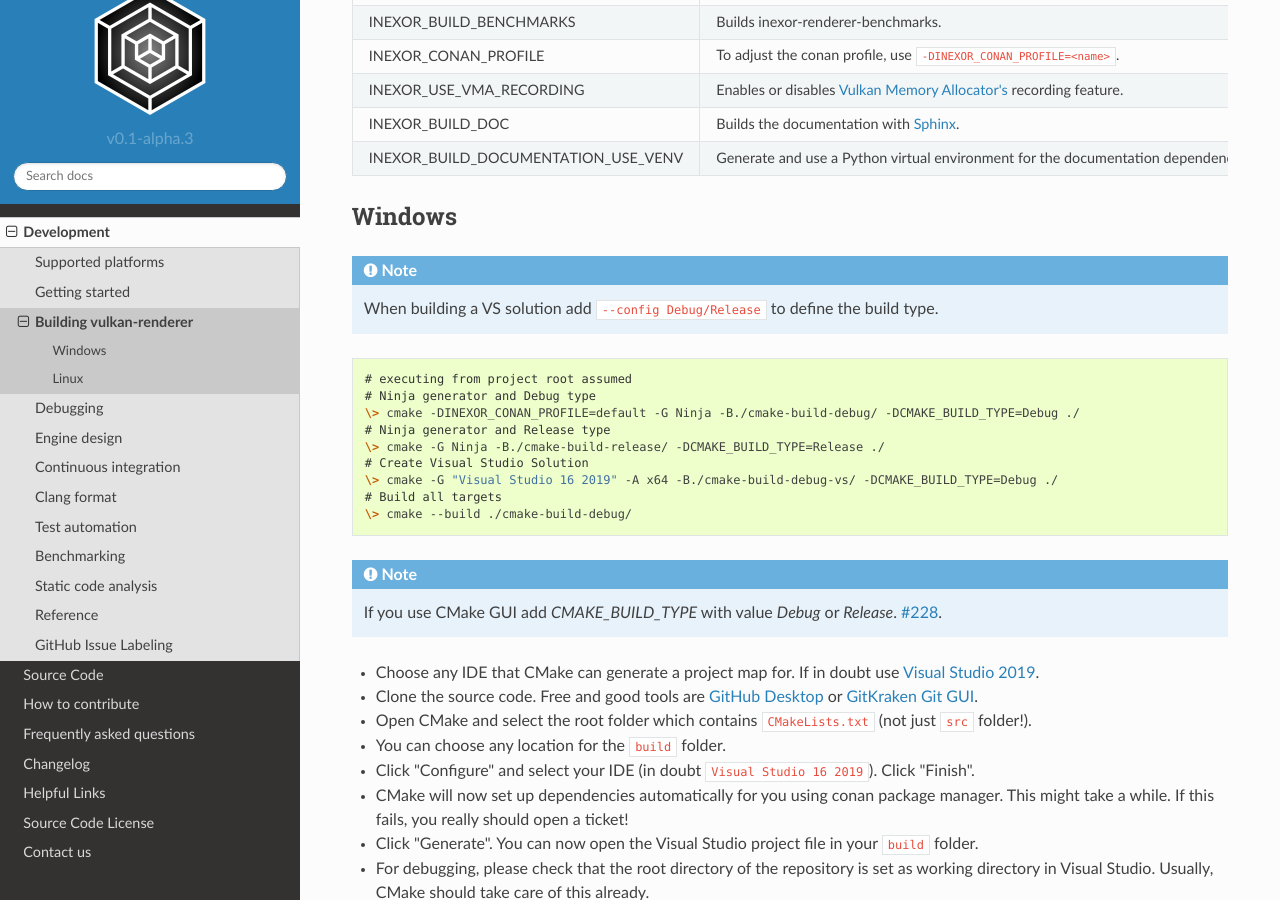
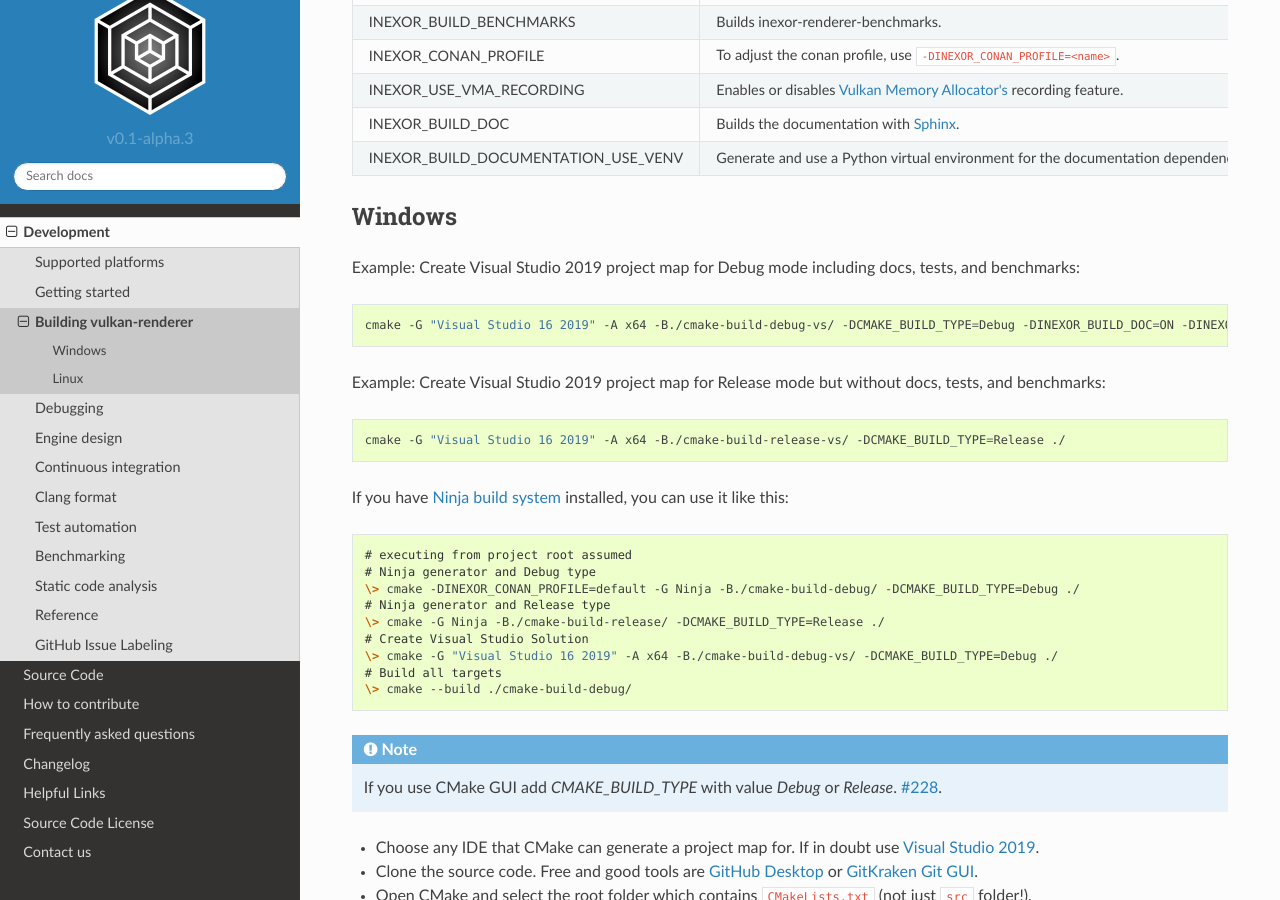
Before and after one commit to inexorgame/vulkan-renderer, a Sphinx documentation site: the page built from documentation/source/development/building.rst, in a window 1280 px wide and 900 px high, scrolled down 893 px. Built offline with Sphinx 7.4.7 and the Read the Docs theme 2.0.0, drawn with Linux system fonts in a browser that asks for light colours; pages that are not in the unit, such as notebooks, are missing from menus.

Commit message:
[doc] Improve build instructions for Windows

```diff
--- a/documentation/source/development/building.rst
+++ b/documentation/source/development/building.rst
@@ -71,8 +71,19 @@ The following CMake targets and options are available:
 Windows
 ^^^^^^^
 
-.. note::
-    When building a VS solution add ``--config Debug/Release`` to define the build type.
+Example: Create Visual Studio 2019 project map for Debug mode including docs, tests, and benchmarks:
+
+.. code-block:: shell
+
+    cmake -G "Visual Studio 16 2019" -A x64 -B./cmake-build-debug-vs/ -DCMAKE_BUILD_TYPE=Debug -DINEXOR_BUILD_DOC=ON -DINEXOR_BUILD_TESTS=ON -DINEXOR_BUILD_BENCHMARKS=ON ./
+
+Example: Create Visual Studio 2019 project map for Release mode but without docs, tests, and benchmarks:
+
+.. code-block:: shell
+
+    cmake -G "Visual Studio 16 2019" -A x64 -B./cmake-build-release-vs/ -DCMAKE_BUILD_TYPE=Release ./
+
+If you have `Ninja build system <https://ninja-build.org/>`__ installed, you can use it like this:
 
 .. code-block:: doscon
 
```
